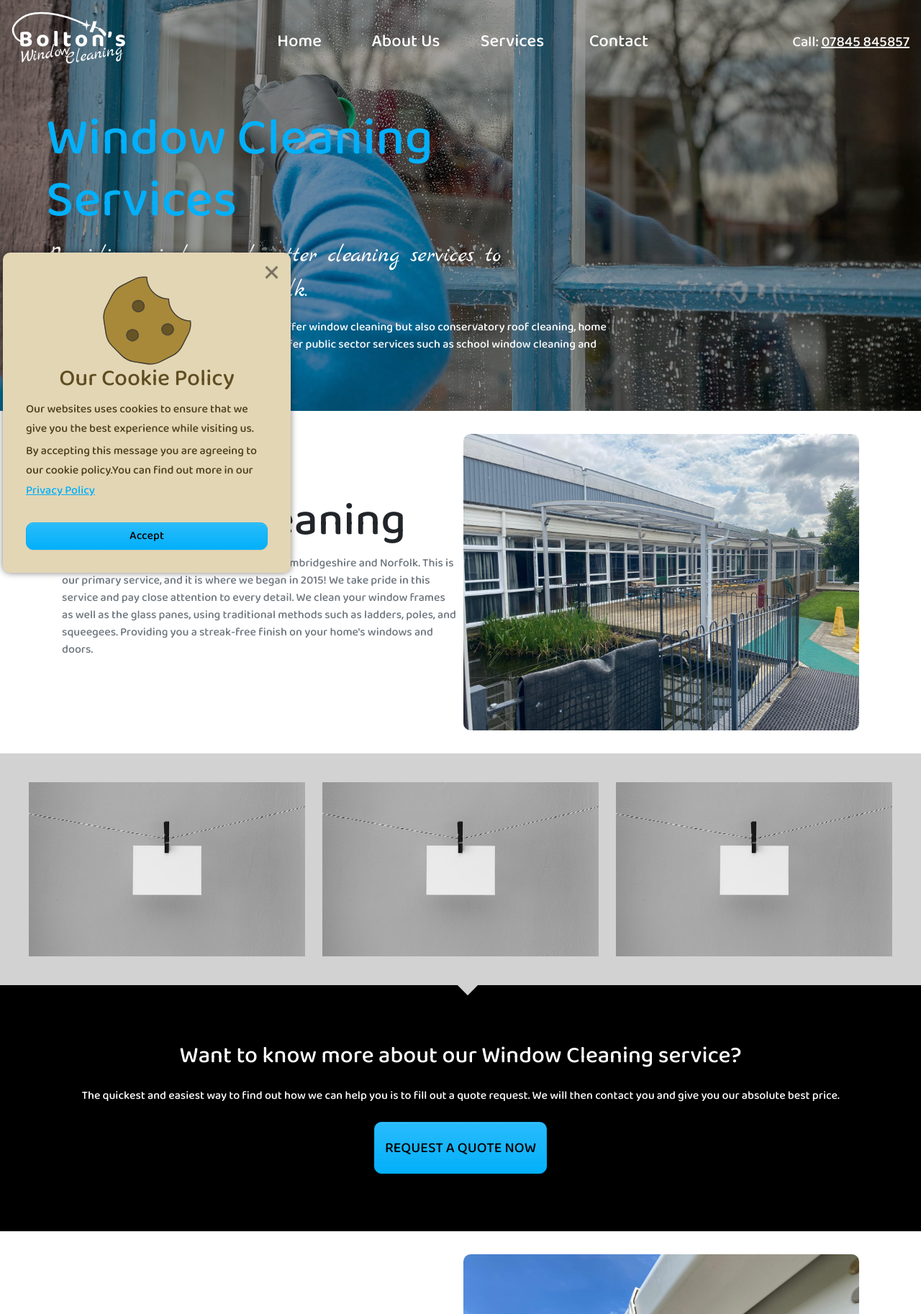
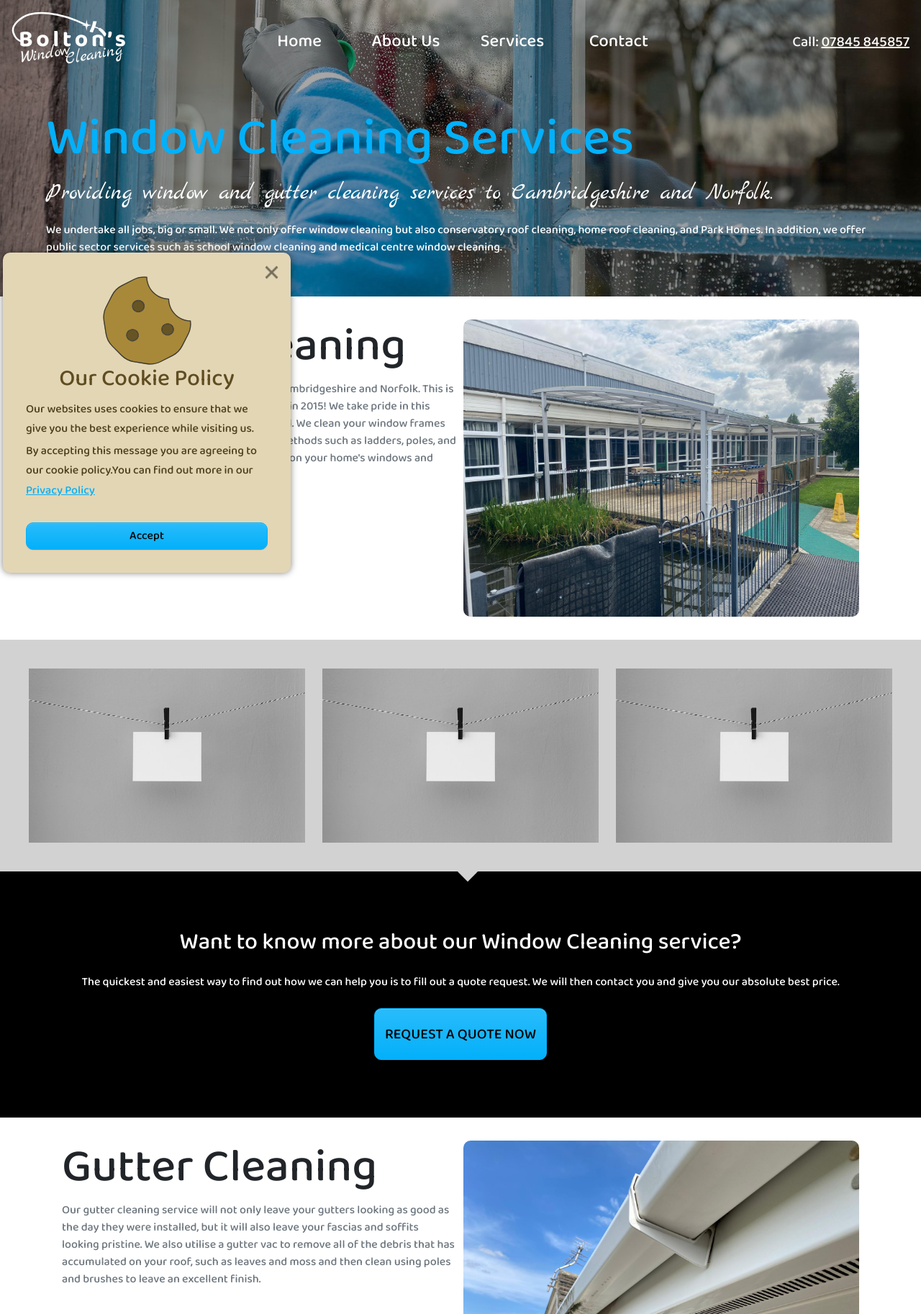
Before and after one commit to pmedia84/bwc, a PHP site: page /services in a window 1280 px wide. Shown: the top 1826 px of the page at 72% size. Run offline with PHP 8.4, Linux system fonts and the light colour scheme; some libraries are stand-ins or nearby versions.

Commit message:
updated various seo settings

```diff
--- a/about.php
+++ b/about.php
@@ -1,6 +1,6 @@
 <?php include("./inc/header.inc.php"); ?>
 <!-- Meta Tags For Each Page -->
-<meta name="description" content="Your friendly and reliable window cleaning company">
+<meta name="description" content="Find out a bit more about Bolton's Window Cleaning">
 <meta name="title" content="Bolton's Window Cleaning - About Us">
 <!-- /Meta Tags -->
 <!-- OG Meta Tags -->
--- a/scss/abstracts/_base.scss
+++ b/scss/abstracts/_base.scss
@@ -1,3 +1,6 @@
+:root{
+    scroll-behavior: auto;
+}
 body{
     height: 100vh;
     display: flex;
@@ -14,6 +17,7 @@ img{
 html{
     scroll-padding-top: 150px;
     overflow: fixed;
+
 }
 
 //Scrollbar Settings
--- a/scss/abstracts/_utilities.scss
+++ b/scss/abstracts/_utilities.scss
@@ -112,3 +112,6 @@
 .d-block{
     display: block;
 }
+.place-start{
+    place-self: flex-start;
+}
--- a/scss/layouts/pages/_about.scss
+++ b/scss/layouts/pages/_about.scss
@@ -1,3 +1,6 @@
 .about-hero{
     background-image: url("../../assets/img/hero-img/about-hero.jpg");
+    .hero-container{
+        grid-template-columns: auto;
+    }
 }
--- a/scss/layouts/pages/_services.scss
+++ b/scss/layouts/pages/_services.scss
@@ -1,6 +1,9 @@
 .services-hero{
     .hero-text{
         width: 100%;
+    }
+    .hero-container{
+        grid-template-columns: auto;
     }
 }
 
--- a/scss/layouts/sections/_nav.scss
+++ b/scss/layouts/sections/_nav.scss
@@ -67,7 +67,6 @@ nav {
     }
 
     @media(min-width: $lg) {
-        display: block;
         position: relative;
         top: 0;
         width: 50%;
--- a/services.php
+++ b/services.php
@@ -33,8 +33,13 @@
         <section id="window-cleaning">
             <div class="container my-4">
                 <div class="grid-row-2col">
-                    <div>
-                        <h2 class="display-3">Window Cleaning</h2>
+                    <div class="place-start">
+                        <h2 class="display-3">
+                            <div itemscope itemtype="https://schema.org/Service">
+                            <meta itemprop="serviceType" content="Window cleaning" />
+                            <span>Window Cleaning</span>
+                            </div>
+                        </h2>
                         <p class="text-color-muted">Our window cleaning service is available in Cambridgeshire and Norfolk. This is our primary service, and it is where we began in 2015! We take pride in this service and pay close attention to every detail. We clean your window frames as well as the glass panes, using traditional methods such as ladders, poles, and squeegees. Providing you a streak-free finish on your home's windows and doors.</p>
                     </div>
                     <img class="border-std" src="./assets/img/services/window-cleaning.jpg" alt="">
@@ -57,8 +62,8 @@
         <section id="gutter-cleaning">
             <div class="container my-4">
                 <div class="grid-row-2col">
-                    <div>
-                        <h2 class="display-3">Gutter Cleaning</h2>
+                    <div class="place-start">
+                        <h2 class="display-3"><meta itemprop="serviceType" content="Gutter cleaning" />Gutter Cleaning</h2>
                         <p class="text-color-muted">Our gutter cleaning service will not only leave your gutters looking as good as the day they were installed, but it will also leave your fascias and soffits looking pristine. We also utilise a gutter vac to remove all of the debris that has accumulated on your roof, such as leaves and moss and then clean using poles and brushes to leave an excellent finish. </p>
                     </div>
                     <img class="border-std" src="./assets/img/services/gutter-cleaning.jpg" alt="">
@@ -80,8 +85,13 @@
         <section id="commercial-and-public-sector-cleaning">
             <div class="container my-4">
                 <div class="grid-row-2col">
-                    <div>
-                        <h2 class="display-3">Public Sector Window Cleaning</h2>
+                    <div class="place-start">
+                    <h2 class="display-3">
+                            <div itemscope itemtype="https://schema.org/Service">
+                            <meta itemprop="serviceType" content="Window cleaning" />
+                            <span>Public Sector Window Cleaning</span>
+                            </div>
+                        </h2>
                         <p class="text-color-muted">We are delighted to work with a growing number of schools, providing them with window cleaning services. We also have a growing number of medical centres, such as doctor's and dentist's surgeries. We can provide flexibility and work on monthly or annual rotations.</p>
                     </div>
                     <img class="border-std" src="./assets/img/services/public-sector-cleaning.jpg" alt="">
@@ -103,8 +113,14 @@
         <section id="conservatory-roof-cleaning">
             <div class="container my-4">
                 <div class="grid-row-2col">
-                    <div>
+                    <div class="place-start">
                         <h2 class="display-3">Conservatory Roof Cleaning</h2>
+                        <h2 class="display-3">
+                            <div itemscope itemtype="https://schema.org/Service">
+                            <meta itemprop="serviceType" content="Window cleaning" />
+                            <span>Conservatory Roof Cleaning</span>
+                            </div>
+                        </h2>
                         <p class="text-color-muted">Our conservatory roof cleaning service will restore your conservatory roof to its original condition! We begin by removing all moss and loose debris that has accumulated before using poles and brushes to thoroughly clean your conservatory roof. Afterwards, we use an anti-mould spray to keep your conservatory roof clean for even longer.</p>
                     </div>
                     <img class="border-std" src="./assets/img/services/conservatory-cleaning.jpg" alt="">
@@ -126,8 +142,13 @@
         <section id="roof-cleaning">
             <div class="container my-4">
                 <div class="grid-row-2col">
-                    <div>
-                        <h2 class="display-3">Roof Cleaning</h2>
+                    <div class="place-start">
+                        <h2 class="display-3">
+                            <div itemscope itemtype="https://schema.org/Service">
+                            <meta itemprop="serviceType" content="Window cleaning" />
+                            <span>Roof Cleaning</span>
+                            </div>
+                        </h2>
                         <p class="text-color-muted">Your roof will be transformed by our roof cleaning service! We begin by removing all moss from your roof tiles, then utilise poles and brushes to thoroughly clean your roof using conventional methods.</p>
                     </div>
                     <img class="border-std" src="./assets/img/services/roof-cleaning.jpg" alt="">
@@ -150,8 +171,14 @@
         <section id="park-home-cleaning">
             <div class="container my-4">
                 <div class="grid-row-2col">
-                    <div>
+                    <div class="place-start">
                         <h2 class="display-3">Park Home Cleaning</h2>
+                        <h2 class="display-3">
+                            <div itemscope itemtype="https://schema.org/Service">
+                            <meta itemprop="serviceType" content="Window cleaning" />
+                            <span>Park Home Cleaning</span>
+                            </div>
+                        </h2>
                         <p class="text-color-muted">Our Park Home cleaning service is comprehensive, therefore, we will not only clean your windows but also your exterior decking areas and spindles. This is all done by hand and guarantees that your park home cleaning is completed to the highest standards, something we are very proud of.</p>
                     </div>
                     <img class="border-std" src="./assets/img/services/lodge-cleaning.jpg" alt="">
@@ -220,10 +247,10 @@
                             </div>
                             <input class="recaptcha-token" name="token" id="token"></input>
                             <div class="google-policy">
-                            <p>Our website is protected by reCAPTCHA and the Google</p>
-                            <a href="https://policies.google.com/privacy" target="_blank">Privacy Policy</a> and
-                            <a href="https://policies.google.com/terms" target="_blank">Terms of Service</a> apply.
-                        </div>
+                                <p>Our website is protected by reCAPTCHA and the Google</p>
+                                <a href="https://policies.google.com/privacy" target="_blank">Privacy Policy</a> and
+                                <a href="https://policies.google.com/terms" target="_blank">Terms of Service</a> apply.
+                            </div>
                             <div class="button-section">
                                 <button type="submit" class="btn btn-primary">Submit Request</button>
                             </div>
@@ -258,7 +285,7 @@
                 grecaptcha.execute('6LevFFEiAAAAAPcel_AlRmOSMRgDSXCN5vT0lbmC', {
                     action: 'submit'
                 }).then(function(token) {
-                    $('#token').val(token);//place token into form element for posting
+                    $('#token').val(token); //place token into form element for posting
                     const data = new FormData(event.target); //declare form data
                     const values = Object.fromEntries(data.entries()); //select data
                     $.ajax({ //start ajax post
```
Also changed, not shown: index.php (+27 -9 lines), assets/css/styles.css, 1 other file.
